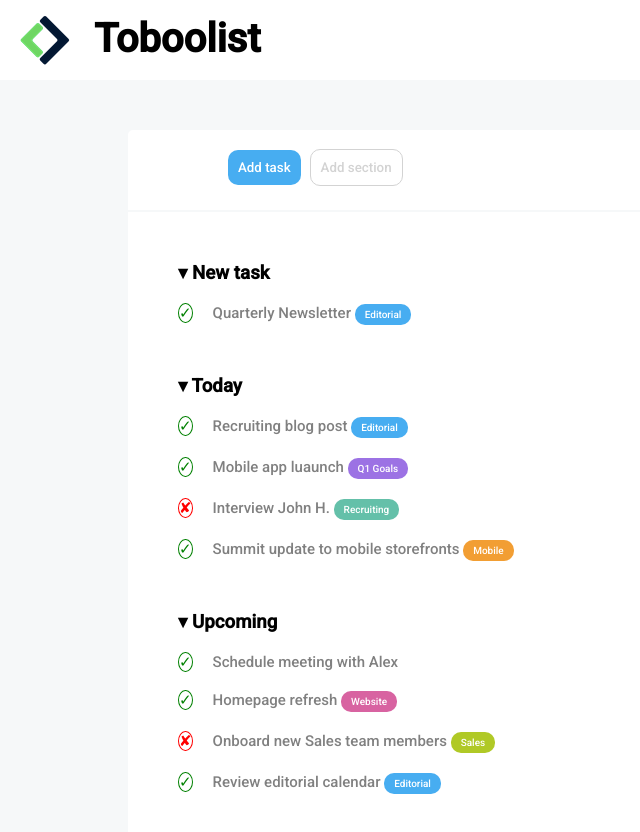
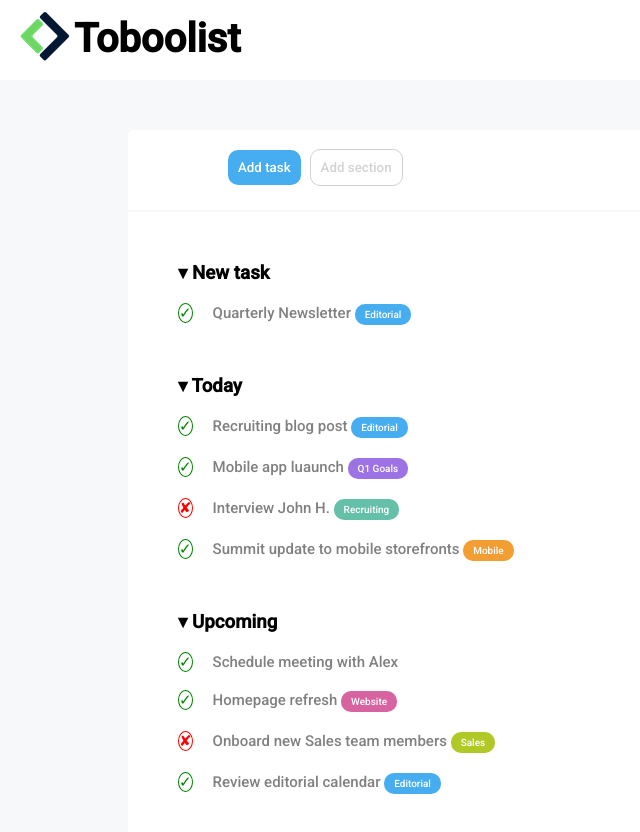
Before and after one commit to robertoboston/html-css-toboolist, a plain HTML site: page index.html in a window 1280 px wide. Shown: the whole page, without its empty margins (0-640 px from the left). Drawn offline with Linux system fonts and the light colour scheme.

Commit message:
fixed-header

```diff
--- a/css/style.css
+++ b/css/style.css
@@ -13,18 +13,22 @@ body{
     height: 80px;
 }
 
-head , img{
-    margin: 15px 20px;
+.logo{
+    display: inline-block;
+    vertical-align: middle;
+    margin-top: 10px;
+    margin-left: 20px;
 
 }
 
+
+
 .title{
     display: inline-block;
-    vertical-align: top;
-    height: 80px;
-    margin-top: 15px;
+    vertical-align: middle;
     font-size: 20px;
     font-family: 'Roboto', sans-serif;
+    margin-top: 15px;;
 
 }
 
--- a/index.html
+++ b/index.html
@@ -12,7 +12,7 @@
     <!-- inizio header  -->
     <header>
         <div class="head">
-            <img src="./img/Logo.png" alt="">
+            <img class="logo" src="./img/Logo.png" alt="">
             <div class="title">
                 <h1>Toboolist</h1>
             </div>
```
